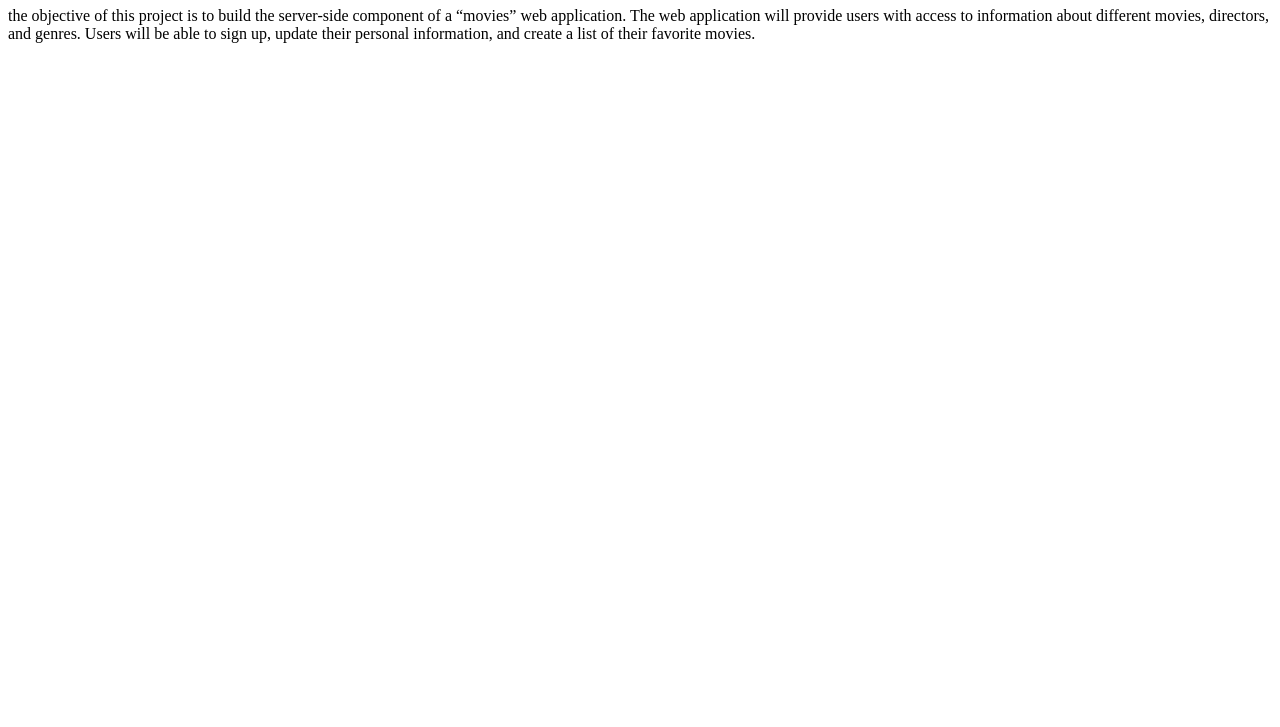
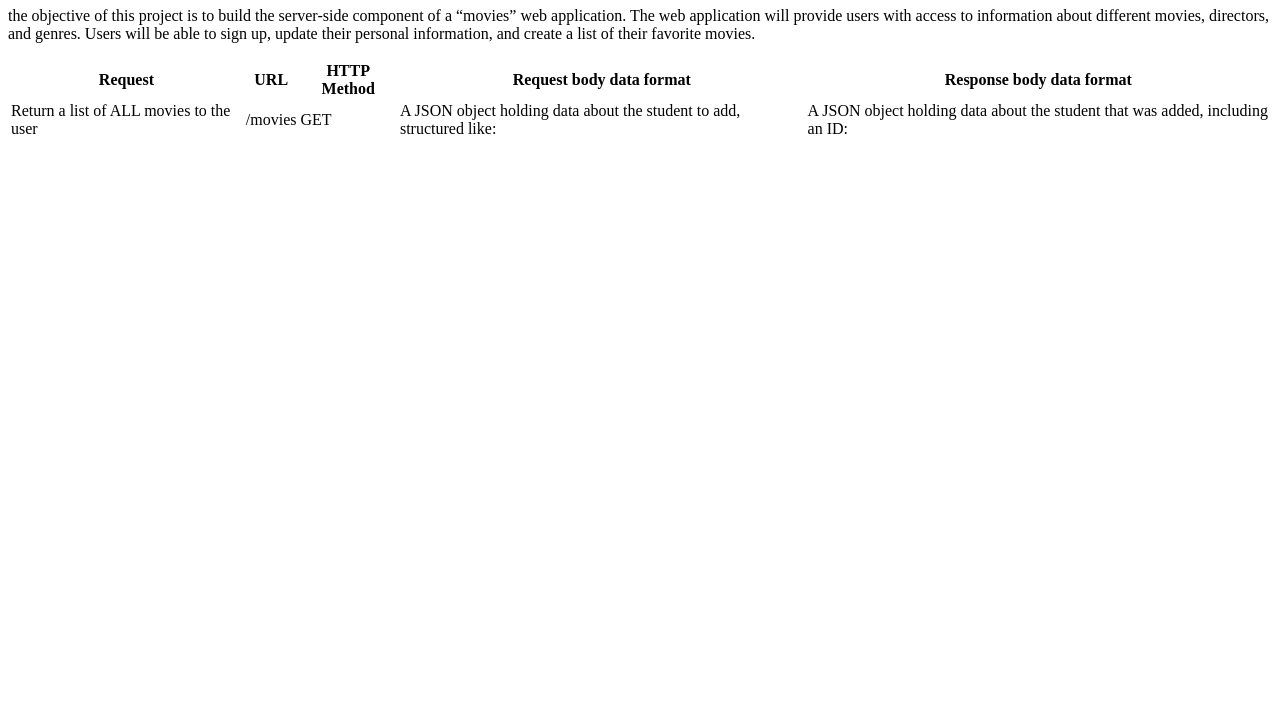
Before and after one commit to agusNiko/movie_api, a website: page public/documentation.html in a window 1280 px wide. Shown: the part 73-800 px from the top of the page. Drawn offline with Linux system fonts and the light colour scheme; files that its build step writes are made by us from their sources.

Commit message:
documentation

```diff
--- a/public/documentation.html
+++ b/public/documentation.html
@@ -15,5 +15,89 @@
         to information about different movies, directors, and genres. Users will be able
         to sign up, update their personal information, and create a list of their favorite movies.
     </p>
+
+
+    <table class="tg">
+        <thead>
+          <tr>
+            <th class="tg-0lax">Request</th>
+            <th class="tg-0lax">URL</th>
+            <th class="tg-0lax">HTTP
+                Method
+                </th>
+            <th class="tg-0lax">Request body data
+                format
+                </th>
+            <th class="tg-0lax">Response body data
+                format
+                </th>
+          </tr>
+        </thead>
+        <tbody>
+          <tr>
+            <td class="tg-0lax">Return a list of ALL movies to the user</td>
+            <td class="tg-0lax">/movies</td>
+            <td class="tg-0lax">GET</td>
+            <td class="tg-0lax">A JSON object holding
+                data about the student to
+                add, structured like:
+                </td>
+            <td class="tg-0lax">A JSON object holding data
+                about the student that was
+                added, including an ID:
+                </td>
+          </tr>
+          <tr>
+            <td class="tg-0lax"></td>
+            <td class="tg-0lax"></td>
+            <td class="tg-0lax"></td>
+            <td class="tg-0lax"></td>
+            <td class="tg-0lax"></td>
+          </tr>
+          <tr>
+            <td class="tg-0lax"></td>
+            <td class="tg-0lax"></td>
+            <td class="tg-0lax"></td>
+            <td class="tg-0lax"></td>
+            <td class="tg-0lax"></td>
+          </tr>
+          <tr>
+            <td class="tg-0lax"></td>
+            <td class="tg-0lax"></td>
+            <td class="tg-0lax"></td>
+            <td class="tg-0lax"></td>
+            <td class="tg-0lax"></td>
+          </tr>
+          <tr>
+            <td class="tg-0lax"></td>
+            <td class="tg-0lax"></td>
+            <td class="tg-0lax"></td>
+            <td class="tg-0lax"></td>
+            <td class="tg-0lax"></td>
+          </tr>
+          <tr>
+            <td class="tg-0lax"></td>
+            <td class="tg-0lax"></td>
+            <td class="tg-0lax"></td>
+            <td class="tg-0lax"></td>
+            <td class="tg-0lax"></td>
+          </tr>
+          <tr>
+            <td class="tg-0lax"></td>
+            <td class="tg-0lax"></td>
+            <td class="tg-0lax"></td>
+            <td class="tg-0lax"></td>
+            <td class="tg-0lax"></td>
+          </tr>
+          <tr>
+            <td class="tg-0lax"></td>
+            <td class="tg-0lax"></td>
+            <td class="tg-0lax"></td>
+            <td class="tg-0lax"></td>
+            <td class="tg-0lax"></td>
+          </tr>
+        </tbody>
+        </table>
+
 </body>
 </html>
```
